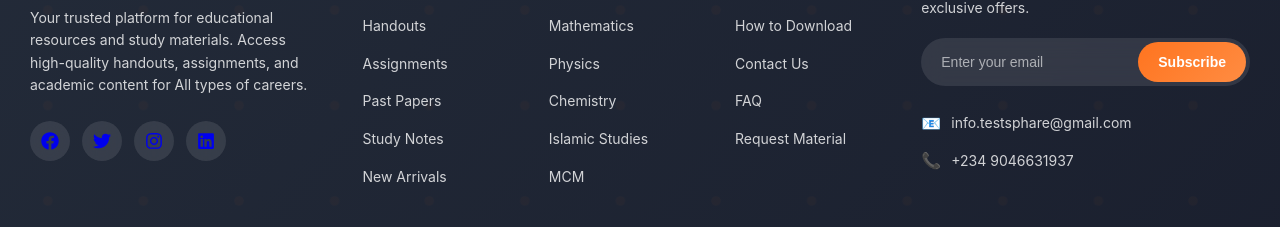
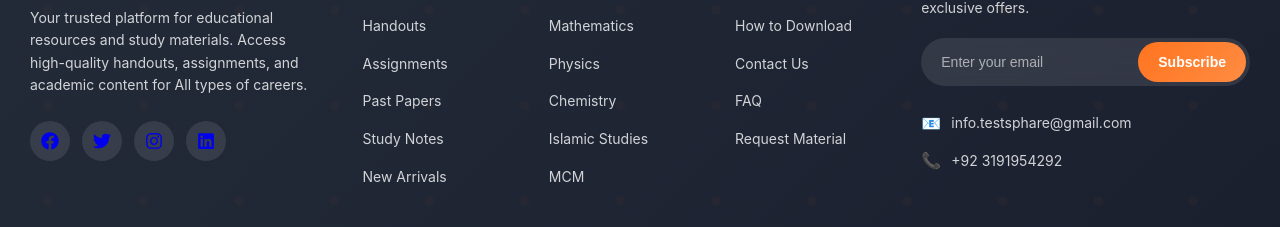
Before and after one commit to Sahirullah/TestSphare, a React (Vite) app: page / in a window 1280 px wide. Shown: the part 5576-5803 px from the top of the page. Built offline with nearby package versions, Linux system fonts and the light colour scheme; the HTML template or start-up script is replaced by a standard one.

Commit message:
updating name

```diff
--- a/src/components/Footer.jsx
+++ b/src/components/Footer.jsx
@@ -94,7 +94,7 @@ const Footer = () => {
               </div>
               <div className="contact-item">
                 <span className="contact-icon">📞</span>
-                <span>+234 9046631937</span>
+                <span>+92 3191954292</span>
               </div>
             </div>
           </div>
```
